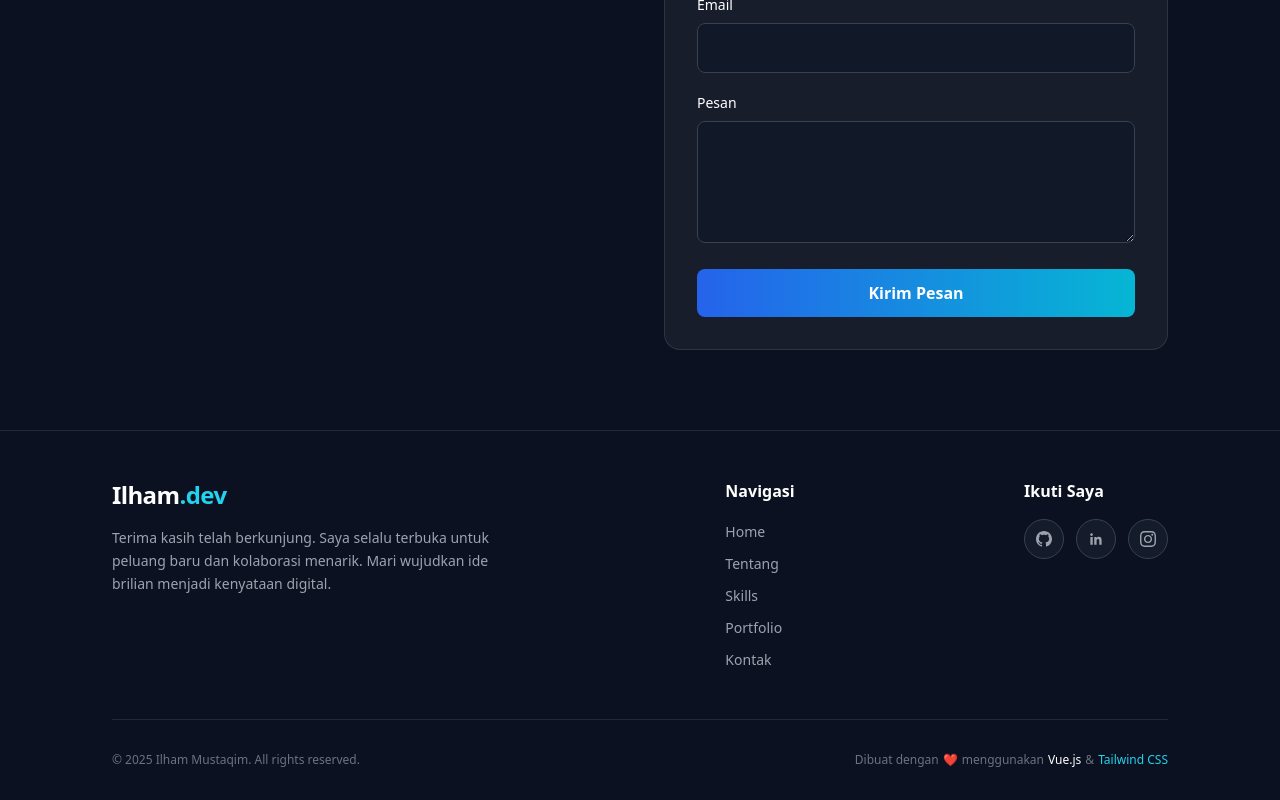
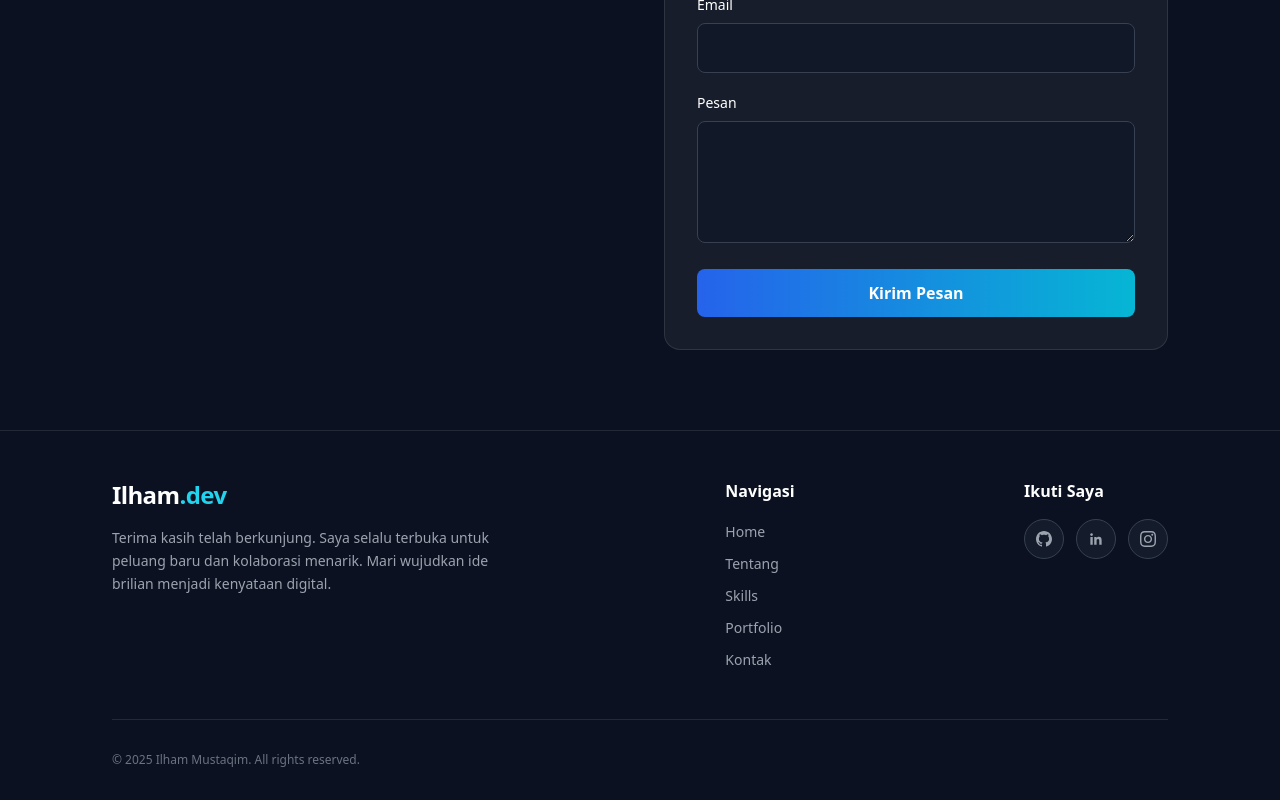
Before and after one commit to ilhamust/frontend-web, a Vue app: page / in a window 1280 px wide. Shown: the part 4127-4927 px from the top of the page. Built offline with nearby package versions, Linux system fonts and the light colour scheme; no server answers.

Commit message:
updateFooter

```diff
--- a/src/components/Footer.vue
+++ b/src/components/Footer.vue
@@ -10,9 +10,9 @@
 ]
 
 const socials = [
-    { name: 'GitHub', url: '#', icon: 'M12 0c-6.626 0-12 5.373-12 12 0 5.302 3.438 9.8 8.207 11.387.599.111.793-.261.793-.577v-2.234c-3.338.726-4.033-1.416-4.033-1.416-.546-1.387-1.333-1.756-1.333-1.756-1.089-.745.083-.729.083-.729 1.205.084 1.839 1.237 1.839 1.237 1.07 1.834 2.807 1.304 3.492.997.107-.775.418-1.305.762-1.604-2.665-.305-5.467-1.334-5.467-5.931 0-1.311.469-2.381 1.236-3.221-.124-.303-.535-1.524.117-3.176 0 0 1.008-.322 3.301 1.23.957-.266 1.983-.399 3.003-.404 1.02.005 2.047.138 3.006.404 2.291-1.552 3.297-1.23 3.297-1.23.653 1.653.242 2.874.118 3.176.77.84 1.235 1.911 1.235 3.221 0 4.609-2.807 5.624-5.479 5.921.43.372.823 1.102.823 2.222v3.293c0 .319.192.694.801.576 4.765-1.589 8.199-6.086 8.199-11.386 0-6.627-5.373-12-12-12z' },
-    { name: 'LinkedIn', url: '#', icon: 'M20.447 20.452h-3.554v-5.569c0-1.328-.027-3.037-1.852-3.037-1.853 0-2.136 1.445-2.136 2.939v5.667H9.351V9h3.414v1.561h.046c.477-.9 1.637-1.85 3.37-1.85 3.601 0 4.267 2.37 4.267 5.455v6.286zM5.337 7.433c-1.144 0-2.063-.926-2.063-2.065 0-1.138.92-2.063 2.063-2.063 1.14 0 2.064.925 2.064 2.063 0 1.139-.925 2.065-2.064 2.065zm1.782 13.019H3.555V9h3.564v11.452z' },
-    { name: 'Instagram', url: '#', icon: 'M12 2.163c3.204 0 3.584.012 4.85.07 3.252.148 4.771 1.691 4.919 4.919.058 1.265.069 1.645.069 4.849 0 3.205-.012 3.584-.069 4.849-.149 3.225-1.664 4.771-4.919 4.919-1.266.058-1.644.07-4.85.07-3.204 0-3.584-.012-4.849-.07-3.26-.149-4.771-1.699-4.919-4.92-.058-1.265-.07-1.644-.07-4.849 0-3.204.013-3.583.07-4.849.149-3.227 1.664-4.771 4.919-4.919 1.266-.057 1.645-.069 4.849-.069zm0-2.163c-3.259 0-3.667.014-4.947.072-4.358.2-6.78 2.618-6.98 6.98-.059 1.281-.073 1.689-.073 4.948 0 3.259.014 3.668.072 4.948.2 4.358 2.618 6.78 6.98 6.98 1.281.058 1.689.072 4.948.072 3.259 0 3.668-.014 4.948-.072 4.354-.2 6.782-2.618 6.979-6.98.059-1.28.073-1.689.073-4.948 0-3.259-.014-3.667-.072-4.947-.196-4.354-2.617-6.78-6.979-6.98-1.281-.059-1.69-.073-4.949-.073zm0 5.838c-3.403 0-6.162 2.759-6.162 6.162s2.759 6.163 6.162 6.163 6.162-2.759 6.162-6.163c0-3.403-2.759-6.162-6.162-6.162zm0 10.162c-2.209 0-4-1.79-4-4 0-2.209 1.791-4 4-4s4 1.791 4 4c0 2.21-1.791 4-4 4zm6.406-11.845c-.796 0-1.441.645-1.441 1.44s.645 1.44 1.441 1.44c.795 0 1.439-.645 1.439-1.44s-.644-1.44-1.439-1.44z' }
+    { name: 'GitHub', url: 'https://github.com/ilhamust', icon: 'M12 0c-6.626 0-12 5.373-12 12 0 5.302 3.438 9.8 8.207 11.387.599.111.793-.261.793-.577v-2.234c-3.338.726-4.033-1.416-4.033-1.416-.546-1.387-1.333-1.756-1.333-1.756-1.089-.745.083-.729.083-.729 1.205.084 1.839 1.237 1.839 1.237 1.07 1.834 2.807 1.304 3.492.997.107-.775.418-1.305.762-1.604-2.665-.305-5.467-1.334-5.467-5.931 0-1.311.469-2.381 1.236-3.221-.124-.303-.535-1.524.117-3.176 0 0 1.008-.322 3.301 1.23.957-.266 1.983-.399 3.003-.404 1.02.005 2.047.138 3.006.404 2.291-1.552 3.297-1.23 3.297-1.23.653 1.653.242 2.874.118 3.176.77.84 1.235 1.911 1.235 3.221 0 4.609-2.807 5.624-5.479 5.921.43.372.823 1.102.823 2.222v3.293c0 .319.192.694.801.576 4.765-1.589 8.199-6.086 8.199-11.386 0-6.627-5.373-12-12-12z' },
+    { name: 'LinkedIn', url: 'https://www.linkedin.com/in/ilham-must', icon: 'M20.447 20.452h-3.554v-5.569c0-1.328-.027-3.037-1.852-3.037-1.853 0-2.136 1.445-2.136 2.939v5.667H9.351V9h3.414v1.561h.046c.477-.9 1.637-1.85 3.37-1.85 3.601 0 4.267 2.37 4.267 5.455v6.286zM5.337 7.433c-1.144 0-2.063-.926-2.063-2.065 0-1.138.92-2.063 2.063-2.063 1.14 0 2.064.925 2.064 2.063 0 1.139-.925 2.065-2.064 2.065zm1.782 13.019H3.555V9h3.564v11.452z' },
+    { name: 'Instagram', url: 'https://www.instagram.com/_ilhammustaqim', icon: 'M12 2.163c3.204 0 3.584.012 4.85.07 3.252.148 4.771 1.691 4.919 4.919.058 1.265.069 1.645.069 4.849 0 3.205-.012 3.584-.069 4.849-.149 3.225-1.664 4.771-4.919 4.919-1.266.058-1.644.07-4.85.07-3.204 0-3.584-.012-4.849-.07-3.26-.149-4.771-1.699-4.919-4.92-.058-1.265-.07-1.644-.07-4.849 0-3.204.013-3.583.07-4.849.149-3.227 1.664-4.771 4.919-4.919 1.266-.057 1.645-.069 4.849-.069zm0-2.163c-3.259 0-3.667.014-4.947.072-4.358.2-6.78 2.618-6.98 6.98-.059 1.281-.073 1.689-.073 4.948 0 3.259.014 3.668.072 4.948.2 4.358 2.618 6.78 6.98 6.98 1.281.058 1.689.072 4.948.072 3.259 0 3.668-.014 4.948-.072 4.354-.2 6.782-2.618 6.979-6.98.059-1.28.073-1.689.073-4.948 0-3.259-.014-3.667-.072-4.947-.196-4.354-2.617-6.78-6.979-6.98-1.281-.059-1.69-.073-4.949-.073zm0 5.838c-3.403 0-6.162 2.759-6.162 6.162s2.759 6.163 6.162 6.163 6.162-2.759 6.162-6.163c0-3.403-2.759-6.162-6.162-6.162zm0 10.162c-2.209 0-4-1.79-4-4 0-2.209 1.791-4 4-4s4 1.791 4 4c0 2.21-1.791 4-4 4zm6.406-11.845c-.796 0-1.441.645-1.441 1.44s.645 1.44 1.441 1.44c.795 0 1.439-.645 1.439-1.44s-.644-1.44-1.439-1.44z' }
 ]
 </script>
 
@@ -68,14 +68,6 @@
 
         <p>© {{ currentYear }} Ilham Mustaqim. All rights reserved.</p>
 
-        <p class="flex items-center gap-1">
-          Dibuat dengan
-          <span class="text-red-500">❤</span>
-          menggunakan
-          <span class="text-white font-medium">Vue.js</span>
-          &
-          <span class="text-cyan-400 font-medium">Tailwind CSS</span>
-        </p>
 
       </div>
     </div>
```
